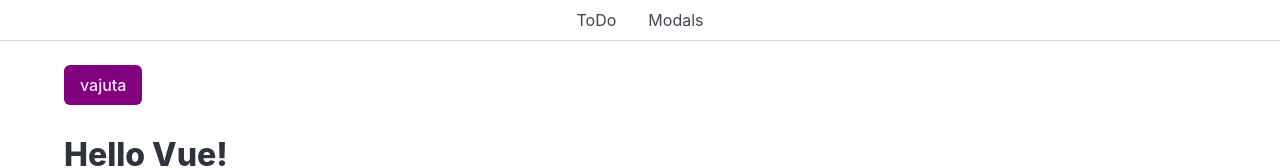
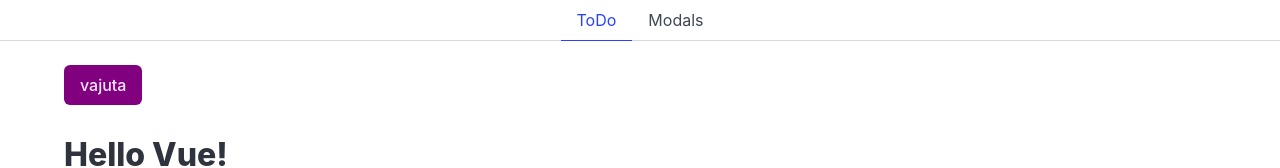
Before and after one commit to Vaimukas/learnjs, a Vue app: page / in a window 1280 px wide. Shown: the top 168 px of the page. Built offline with nearby package versions, Linux system fonts and the light colour scheme.

Commit message:
add active link to router tab

```diff
--- a/src/components/RouterTabs.vue
+++ b/src/components/RouterTabs.vue
@@ -6,9 +6,10 @@
 <template>
     <div class="tabs is-centered">
   <ul>
-    <li><RouterLink to="/">ToDo</RouterLink></li>
-    <li><RouterLink to="/modals">Modals</RouterLink></li>
-    <li></li>
+    <li :class="{'is-active': $route.path === '/'}">
+        <RouterLink to="/">ToDo</RouterLink></li>
+    <li :class="{'is-active': $route.path === '/modals'}">
+    <RouterLink to="/modals">Modals</RouterLink></li>
   </ul>
 </div>
 </template>
```
